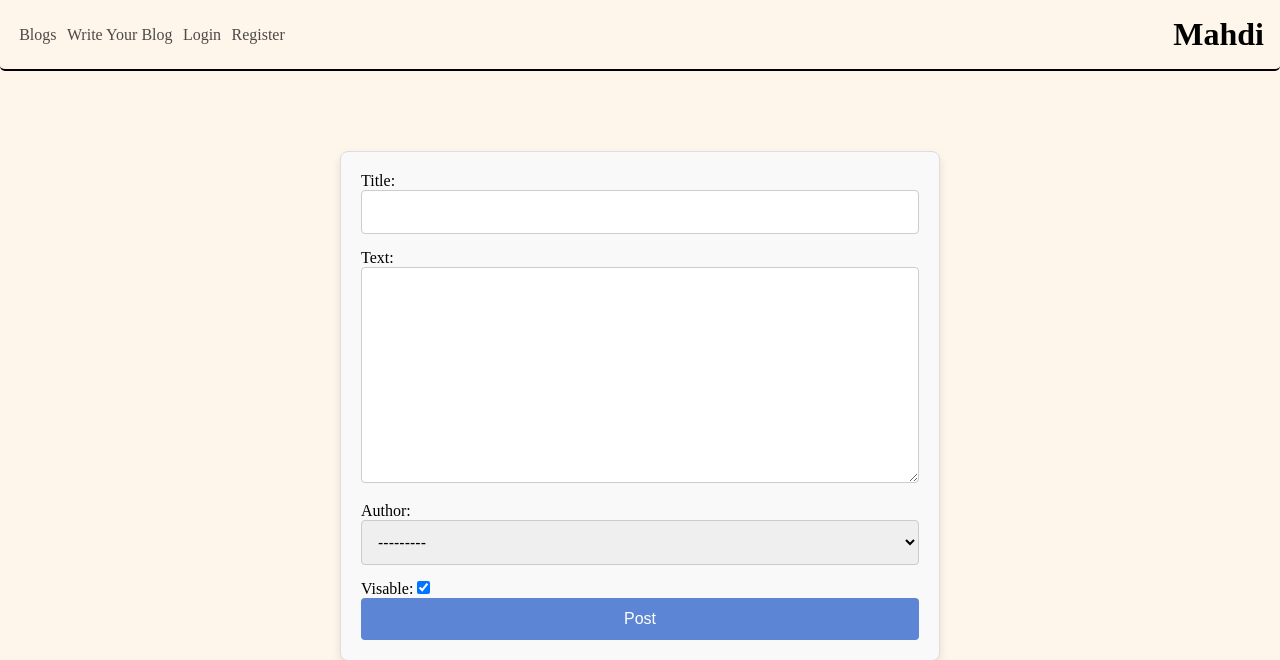
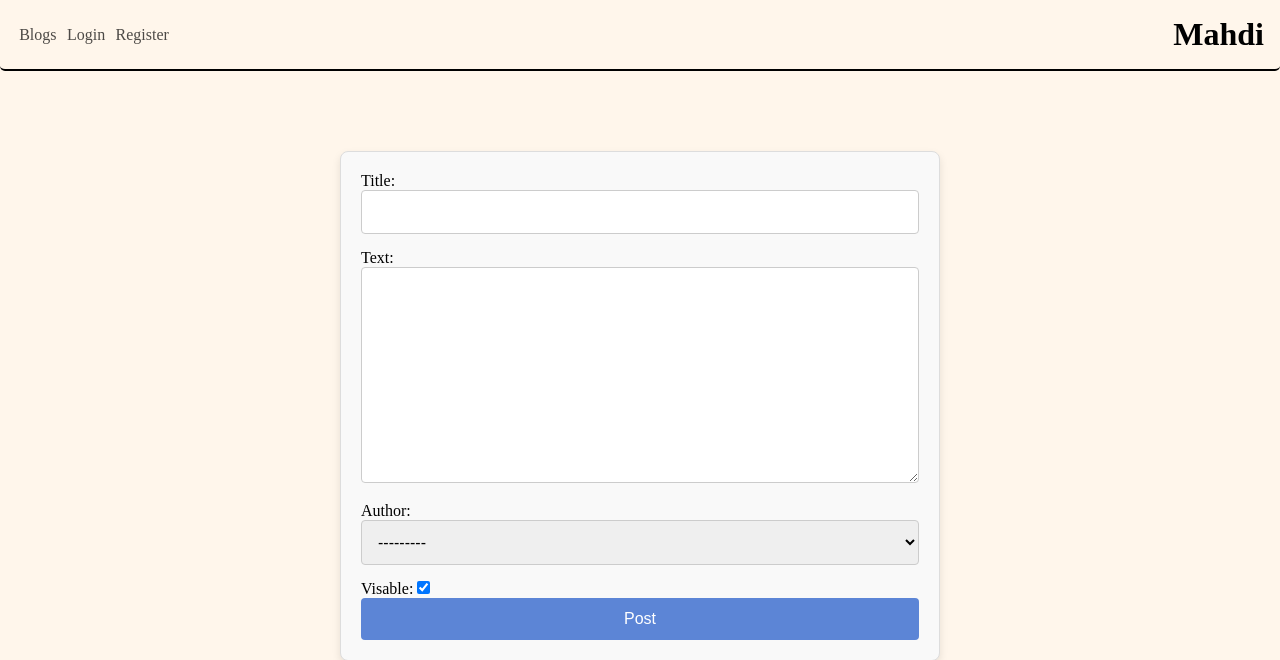
Before and after one commit to rzmahdi/django_blog, a Django app: page /new/ in a window 1280 px wide. Shown: the top 660 px of the page. Run offline with Django 4.2, Linux system fonts and the light colour scheme.

Commit message:
fix: update base.html
if user is not authenticated it can not write a blog

```diff
--- a/templates/base.html
+++ b/templates/base.html
@@ -13,9 +13,9 @@
     <header>
         <div class="links">
             <a href="{% url 'blogs' %}">Blogs</a>
-            <a href="{% url 'new_blog' %}">Write Your Blog</a>
 
             {% if user.is_authenticated %}
+                <a href="{% url 'new_blog' %}">Write Your Blog</a>
                 <a href="{% url 'logout' %}">Logout</a>
                 {% else %}
                 <a href="{% url 'login' %}">Login</a>
```
